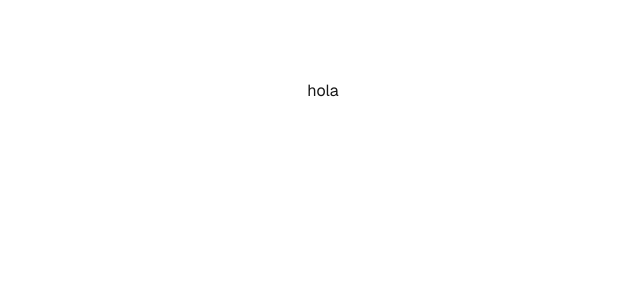
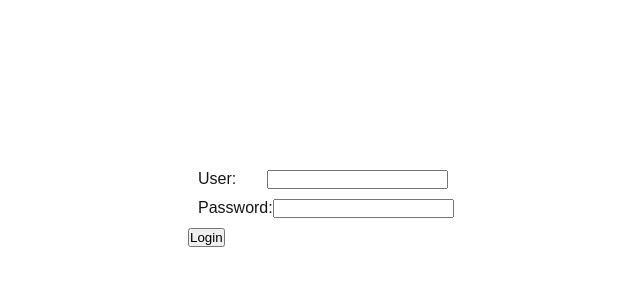
Before and after one commit to erazo14/ChatRoomLoyica, a Next.js app in the folder FE/: page /pages/login in a window 1280 px wide. Shown: the top 300 px of the page, without its empty margins (317-957 px from the left). Built offline with nearby package versions, Linux system fonts and the light colour scheme.

Commit message:
feat: login UI added + calling login endpoint

```diff
--- a/FE/src/app/globals.css
+++ b/FE/src/app/globals.css
@@ -14,6 +14,9 @@ html,
 body {
   max-width: 100vw;
   overflow-x: hidden;
+  align-items: center;
+  justify-items: center;
+  padding: 80px;
 }
 
 body {
--- a/FE/src/app/pages/login/login.module.css
+++ b/FE/src/app/pages/login/login.module.css
@@ -1,17 +1,13 @@
-.page {
-    --gray-rgb: 0, 0, 0;
-    --gray-alpha-200: rgba(var(--gray-rgb), 0.08);
-    --gray-alpha-100: rgba(var(--gray-rgb), 0.05);
+.wrapperLogin{
+  width: 270px;
+}
 
-    --button-primary-hover: #383838;
-    --button-secondary-hover: #f2f2f2;
+.wrapperLabels {
+  display: flex;
+  justify-content: space-between;
+  margin: 10px
+}
 
-    display: grid;
-    grid-template-rows: 20px 1fr 20px;
-    align-items: center;
-    justify-items: center;
-    min-height: 100svh;
-    padding: 80px;
-    gap: 64px;
-    font-family: var(--font-geist-sans);
-  }
+.button {
+
+}
--- a/FE/src/app/pages/login/page.tsx
+++ b/FE/src/app/pages/login/page.tsx
@@ -1,10 +1,75 @@
+"use client"
+import { useRouter } from "next/navigation";
 import styles from "./login.module.css";
+import { useState } from 'react';
 
-export default function Home() {
+
+const LoginPage = () => {
+    const router = useRouter();
+    const [user, setUser] = useState('');
+    const [password, setPassword] = useState('');
+    const [error, setError] = useState('');
+
+    const onSubmit = async ( user ) => {
+        const query = {
+            query: `mutation { login(user: "${user.user}", password: "${user.password}") { name user } }`
+        }
+        let results = await fetch('http://localhost:8081/graphql', {
+            method: 'POST',
+
+            headers: {
+              "Content-Type": "application/json"
+            },
+
+            body: JSON.stringify(query)
+          })
+          let logged = await results.json();
+          (logged.errors) ? setError("Invalid user or password") : router.push('home');
+    }
+
+    const handleSubmit = async (e) => {
+        e.preventDefault();
+        if (!user || !password) {
+          setError('Please fill in both fields');
+          return;
+        }
+        setError('');
+        onSubmit({ user, password });
+      };
+
+
     return (
-        <div className={styles.page}>
-            <div>hola
-            </div>
+        <div>
+            <form className={styles.wrapperLogin} onSubmit={handleSubmit}>
+                <div className={styles.wrapperLabels}>
+                    <div>
+                        <label>User:</label>
+                    </div>
+                    <input
+                        type="user"
+                        id="user"
+                        value={user}
+                        onChange={(e) => setUser(e.target.value)}
+                        required
+                    />
+                </div>
+                <div className={styles.wrapperLabels}>
+                    <div>
+                        <label>Password:</label>
+                    </div>
+                    <input
+                        type="password"
+                        id="password"
+                        value={password}
+                        onChange={(e) => setPassword(e.target.value)}
+                        required
+                    />
+                </div>
+                {error && <p>{error}</p>}
+                <button className={styles.buttton} type="submit">Login</button>
+            </form>
         </div>
     )
 }
+
+export default LoginPage;
```
Also changed, not shown: FE/package.json (+4 -4 lines), FE/src/app/pages/home/page.tsx (added, +11 -0 lines), FE/src/app/pages/home/home.module.css (added), 1 other file (tests, documents, lock files or other folders).
